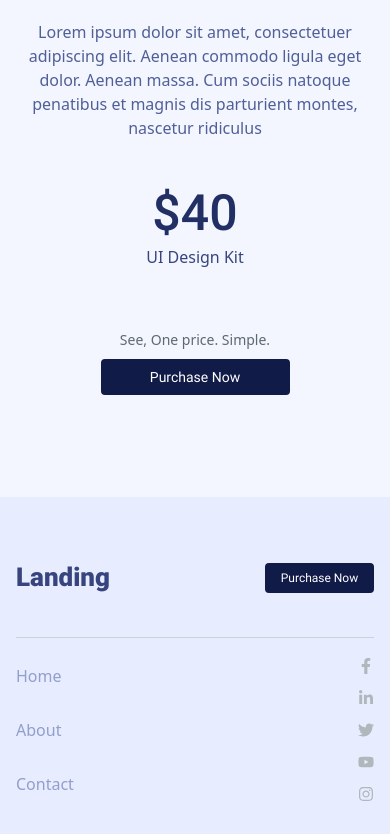
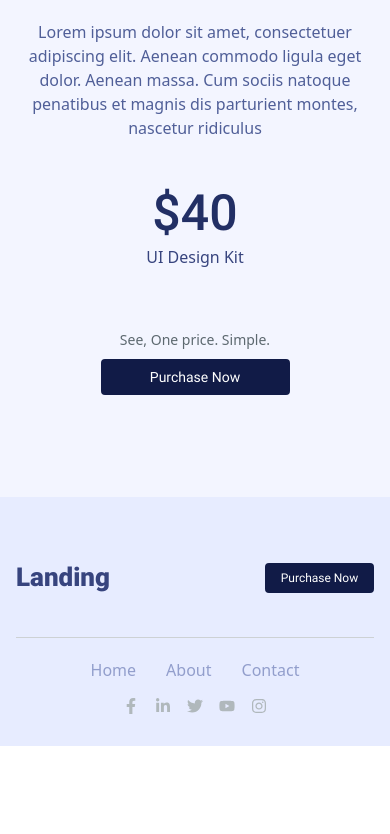
Before and after one commit to jasurumarov/landing, a React (Vite) app: page / in a window 390 px wide. Shown: the part 3814-4648 px from the top of the page. After the commit the page ends 4560 px from the top, so only its background shows below. Built offline with nearby package versions, Linux system fonts and the light colour scheme.

Commit message:
new style for footer

```diff
--- a/src/components/footer/Footer.tsx
+++ b/src/components/footer/Footer.tsx
@@ -10,8 +10,8 @@ const Footer: React.FC = () => {
                     <h1 className='text-[#37447E] font-roboto9 text-[26px] select-none'>Landing</h1>
                     <button className='w-[109px] bg-[#111B47]  border-2 border-[#111B47] text-white text-[12px] py-1 font-roboto sm:font-roboto5 rounded active:scale-[.97] hover:opacity-90 duration-200'>Purchase Now</button>
                 </div>
-                <div className='mt-5 flex justify-between items-center'>
-                    <ul className='flex flex-col sm:flex-row gap-[30px] sm:gap-[60px]'>
+                <div className='mt-5 flex gap-4 flex-col sm:flex-row justify-between items-center'>
+                    <ul className='flex gap-[30px] sm:gap-[60px]'>
                         <li>
                             <a href={'#'} className='text-[#929ECC] hover:border-b-2 border-[#929ECC] duration-75'>Home</a>
                         </li>
@@ -22,7 +22,7 @@ const Footer: React.FC = () => {
                             <a href={'#contact'} className='text-[#929ECC] hover:border-b-2 border-[#929ECC] duration-75'>Contact</a>
                         </li>
                     </ul>
-                    <div className='flex flex-col sm:flex-row items-center gap-4 sm:gap-[30px]'>
+                    <div className='flex items-center gap-4 sm:gap-[30px]'>
                         <a href="https://www.facebook.com/" target='_blank'><FaFacebookF className='text-[#B0B8BC] text-[16px]' /></a>
                         <a href="https://www.linkedin.com/" target='_blank'><FaLinkedinIn className='text-[#B0B8BC] text-[16px]' /></a>
                         <a href="https://www.x.com/" target='_blank'><FaTwitter className='text-[#B0B8BC] text-[16px]' /></a>
--- a/src/components/header/Header.tsx
+++ b/src/components/header/Header.tsx
@@ -4,6 +4,7 @@ import React, { useState } from 'react'
 import { IoMenu } from 'react-icons/io5'
 
 const Header: React.FC = () => {
+    // Bu state headerdagi burger menuni ishlatish uchun qilindi
     const [toggleMenu, setToggleMenu] = useState<boolean>(false)
     return (
         <header className='fixed top-0 left-0 right-0 z-50 py-2 sm:py-3 bg-white'>
```
